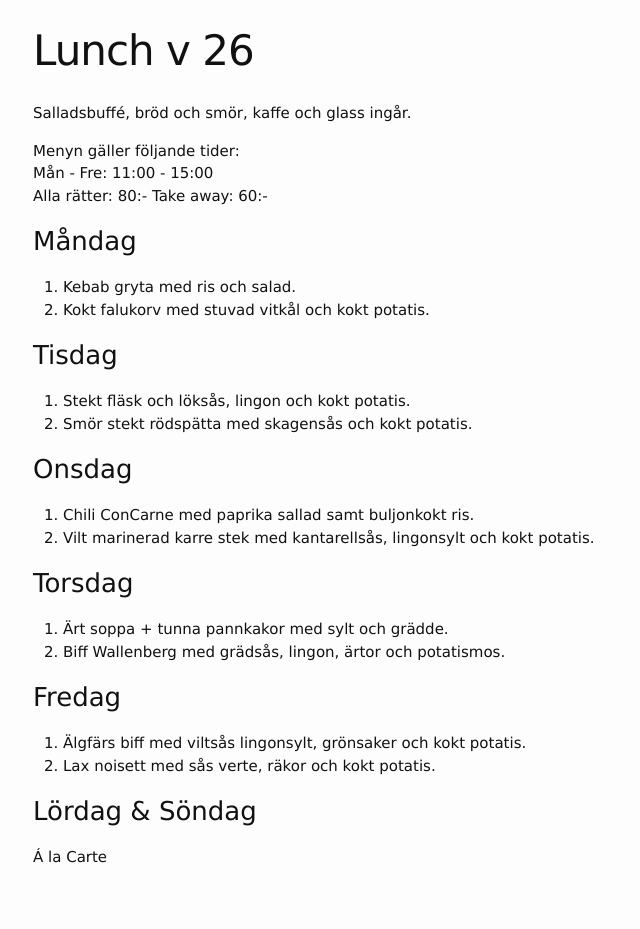
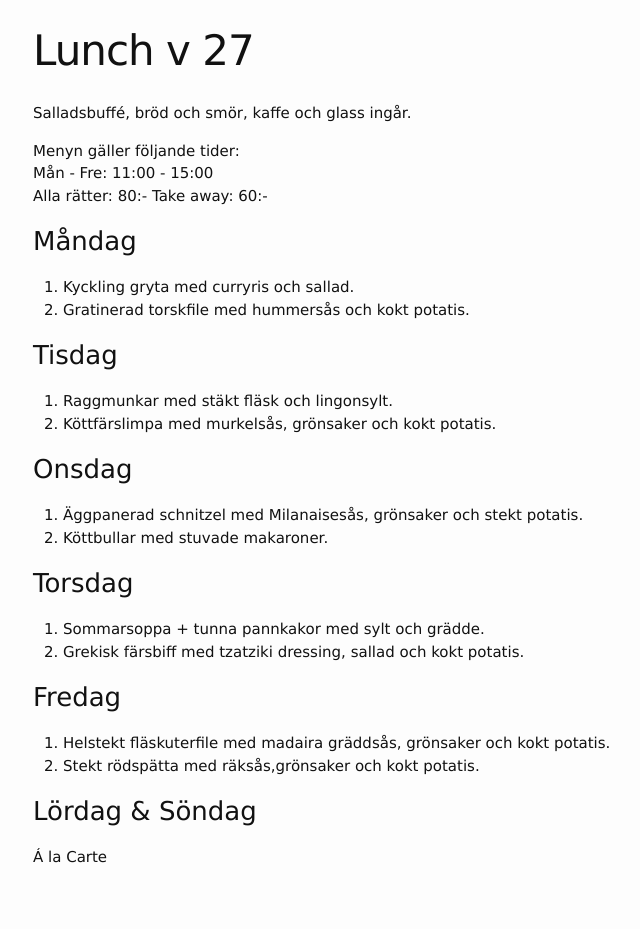
Before and after one commit to FarInn62/farinn62.github.io, a Jekyll site: the page built from lunch.md, in a window 1280 px wide. Shown: the whole page, without its empty margins (237-877 px from the left). Built offline with Jekyll 4.4.1, drawn with Linux system fonts in a browser that asks for light colours.

Commit message:
Update lunch.md

```diff
--- a/lunch.md
+++ b/lunch.md
@@ -1,6 +1,6 @@
 ---
 layout: foodmenu
-title: Lunch v 26
+title: Lunch v 27
 permalink: /lunch/
 published: true
 ---
@@ -12,28 +12,28 @@ Alla rätter: 80:- Take away: 60:-
 
 ### Måndag
 
-1. Kebab gryta med ris och salad.
-2. Kokt falukorv med stuvad vitkål och kokt potatis.
+1. Kyckling gryta med curryris och sallad.
+2. Gratinerad torskfile med hummersås och kokt potatis.
 
 ### Tisdag
 
-1. Stekt fläsk och löksås, lingon och kokt potatis.
-2. Smör stekt rödspätta med skagensås och kokt potatis.
+1. Raggmunkar med stäkt fläsk och lingonsylt.
+2. Köttfärslimpa med murkelsås, grönsaker och kokt potatis.
 
 ### Onsdag
 
-1. Chili ConCarne med paprika sallad samt buljonkokt ris.
-2. Vilt marinerad karre stek med kantarellsås, lingonsylt och kokt potatis.
+1. Äggpanerad schnitzel med Milanaisesås, grönsaker och stekt potatis.
+2. Köttbullar med stuvade makaroner.
 
 ### Torsdag
 
-1. Ärt soppa + tunna pannkakor med sylt och grädde.
-2. Biff Wallenberg med grädsås, lingon, ärtor och potatismos.
+1. Sommarsoppa + tunna pannkakor med sylt och grädde.
+2. Grekisk färsbiff med tzatziki dressing, sallad och kokt potatis.
 
 ### Fredag
 
-1. Älgfärs biff med viltsås lingonsylt, grönsaker och kokt potatis.
-2. Lax noisett med sås verte, räkor och kokt potatis.
+1. Helstekt fläskuterfile med madaira gräddsås, grönsaker och kokt potatis.
+2. Stekt rödspätta med räksås,grönsaker och kokt potatis.
 
 ### Lördag & Söndag
 
```
